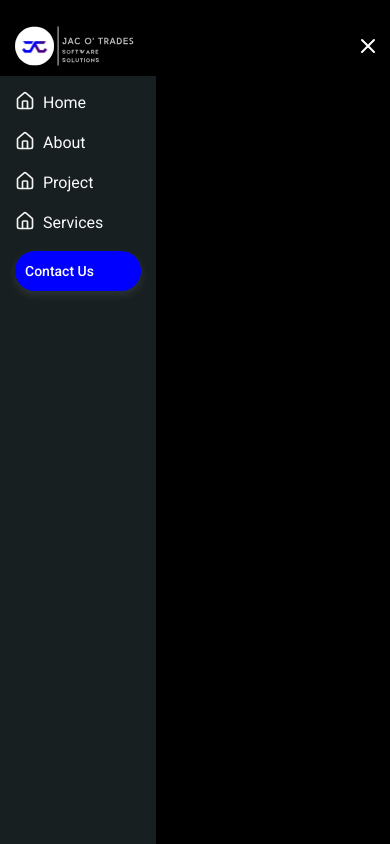
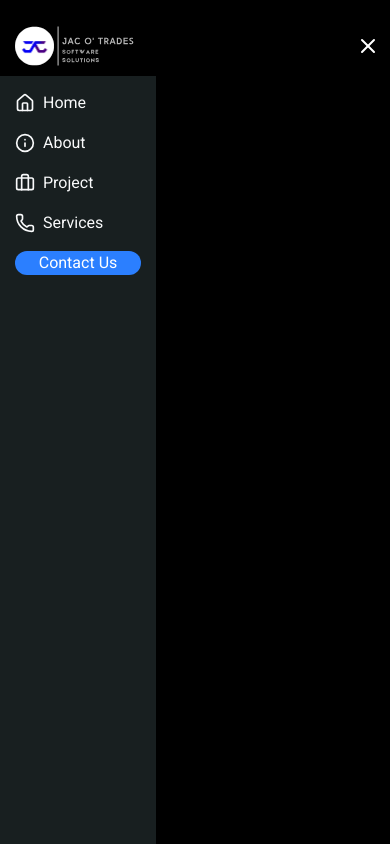
Before and after one commit to ZyIsBad/Jacotrades, a React (Vite) app: page / in a window 390 px wide. Both pictures are taken after a click on the button 368 px from the left and 46 px from the top of the page. Built offline with nearby package versions, Linux system fonts and the light colour scheme; a web font is replaced by a local one.

Commit message:
updateheader

```diff
--- a/src/App.css
+++ b/src/App.css
@@ -100,7 +100,7 @@ body, p, span, a {
         left: 0;
         width: 40%;
         padding: 15px;
-        height: 50rem;
+        height: 100vh;
         backdrop-filter: blur(5px);
         transition: all 5s;
         background-color: var(--deepGray);
--- a/src/App.tsx
+++ b/src/App.tsx
@@ -1,9 +1,9 @@
-import Main from './components/Main';
+import Header from "./components/Header";
 
 function App() {
   return (
     <div className="min-h-screen bg-black flex flex-col items-center">
-      <Main/>
+      <Header/>
     </div>
   );
 }
--- a/src/components/Nav.tsx
+++ b/src/components/Header.tsx
@@ -1,16 +1,16 @@
 import { useState } from "react";
-import { Menu, X, Home, } from "lucide-react";
+import { Menu, X, Home, Briefcase, Info, Phone } from "lucide-react";
 import logo from "../assets/TECNOLOGIA.svg";
 import "../App.css";
 
-const Navbar = () => {
+const Header = () => {
   const [isOpen, setIsOpen] = useState(false);
   const toggleMenu = () => {
     setIsOpen(prev => !prev);
   };
 
   return (
-    <div className="Nav fixed flex justify-between items-center px-6 py-3 mx-auto mt-10 rounded-full shadow-lg max-w-5xl transition-colors duration-300 border-2 pb-10 z-50 top-0">
+    <div className="Nav rounded-full ">
       {/* Logo */}
       <img
         src={logo}
@@ -43,14 +43,24 @@ const Navbar = () => {
       {isOpen && (
         <div className="mobile-nav $ {isOpen ? `slide-in` : `slide-out`} absolute top-0 left-0 w-full flex flex-col p-4 gap-4 mt-2 md:hidden text-gray-50">
 
-            <a href="#" className="transition-all duration-300 flex gap-2"> <Home className="w-5 h-5 animate-none" id="home"/> Home</a>
-            <a href="#" className="transition-all duration-300 flex gap-2"> <Home className="w-5 h-5" id="home"/> About</a>
-            <a href="#" className="transition-all duration-300 flex gap-2"> <Home className="w-5 h-5" id="home"/> Project</a>
-            <a href="#" className="transition-all duration-300 flex gap-2"> <Home className="w-5 h-5" id="home"/> Services</a>
-            {/* Mobile Contact */}
-            <div className="DLMode flex items-center px-2 py-1 rounded-full transition-all duration-300 text-sm font-medium bg-blue-500 hover:bg-blue-600 border-0">
-            <a href="#" className=" text-white">Contact Us</a>
-            </div>
+           <a href="#" className="flex items-center gap-2">
+            <Home className="w-5 h-5" /> Home
+          </a>
+          <a href="#" className="flex items-center gap-2">
+            <Info className="w-5 h-5" /> About
+          </a>
+          <a href="#" className="flex items-center gap-2">
+            <Briefcase className="w-5 h-5" /> Project
+          </a>
+          <a href="#" className="flex items-center gap-2">
+            <Phone className="w-5 h-5" /> Services
+          </a>
+          <a
+            href="#"
+            className="bg-blue-500 hover:bg-blue-600 text-white px-4 py-2 rounded-full text-center transition"
+          >
+            Contact Us
+          </a>
 
         </div>
       )}
@@ -58,4 +68,4 @@ const Navbar = () => {
   );
 };
 
-export default Navbar;
+export default Header;
--- a/src/components/Main.tsx
+++ /dev/null
@@ -1,15 +0,0 @@
-import Nav from "./Nav";
-import "../App.css";
-// import wallpaper from "../assets/guweiz-art-devushka-ptichka-kot-zhivotnoe.jpg"
-
-function Main() {
-  return (
-    <>
-      < Nav/>
-      {/* <div className=" top-0"><img src={wallpaper} alt="" /></div>
-            <div className="top-0"><img src={wallpaper} alt="" /></div> */}
-    </>
-  )
-}
-
-export default Main;
```
Also changed, not shown: src/Pages/About.jsx (added), src/Pages/Contact.jsx (added), src/Pages/Home.jsx (added), src/Pages/Projects.jsx (added), src/Pages/Services.jsx (added), src/Pages/Team.jsx (added), src/Pages/Testimonials.jsx (added).
